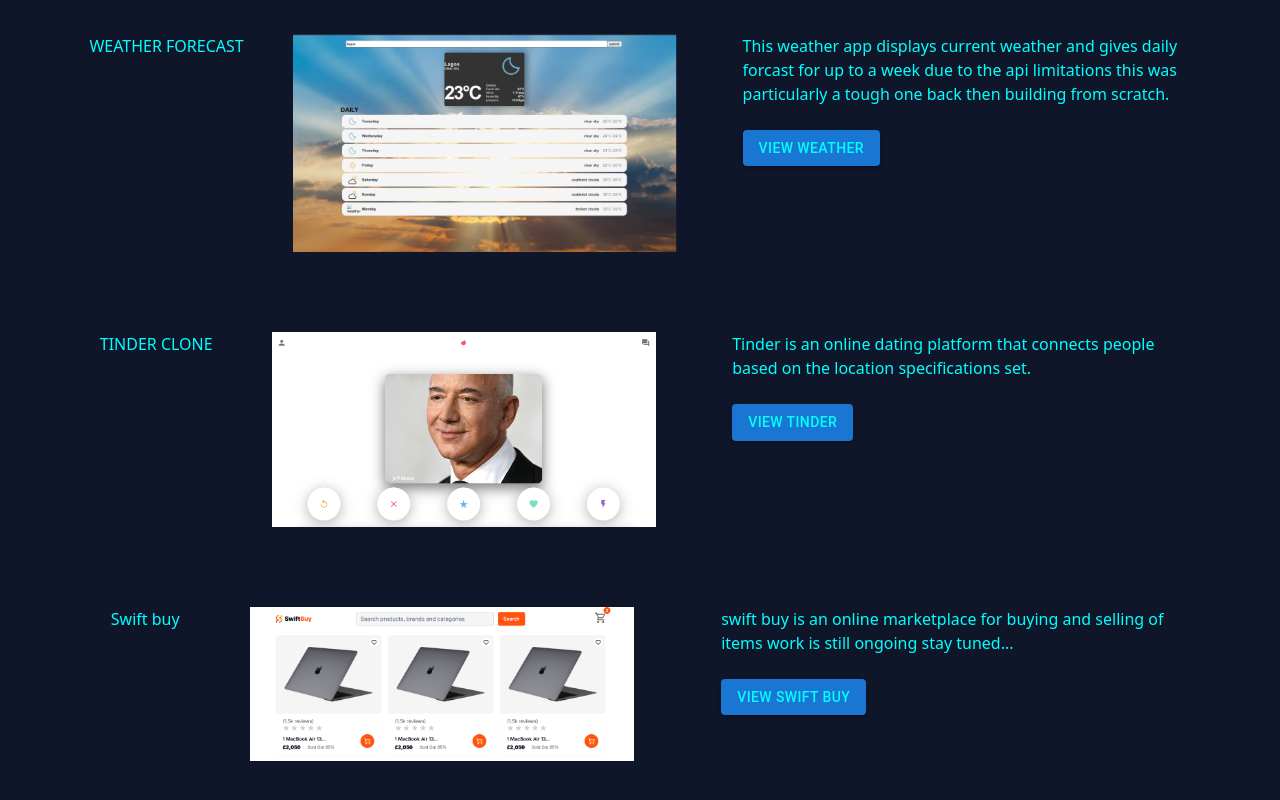
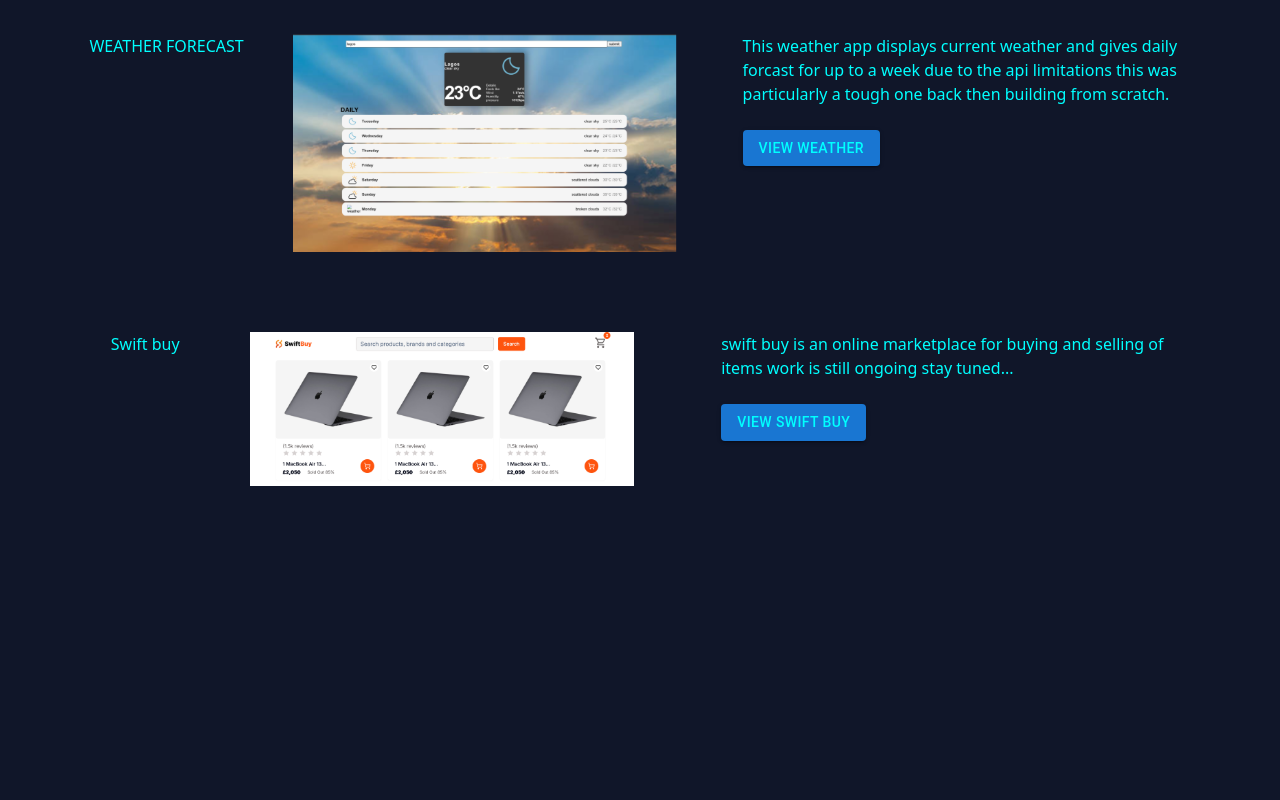
Before and after one commit to Caesarfeuher/Modern-portfolio, a Next.js app: page /projects in a window 1280 px wide. Shown: the part 2094-2894 px from the top of the page. After the commit the page ends 2620 px from the top, so only its background shows below. Built offline with nearby package versions, Linux system fonts and the light colour scheme.

Commit message:
Update projects.js

```diff
--- a/components/projects-components/projects.js
+++ b/components/projects-components/projects.js
@@ -82,6 +82,7 @@
         <div className="w-2/3 max-w-md">
           <p className="text-base leading-6 break-words">
             This a clone of chat gpt but without using the open AI api but rather the google gemini AI
+            NOTE:This should only beviewed on a desktop as its being debugged
           </p>
           <br />
           <Link href="https://chatbot-nine-azure.vercel.app">
@@ -150,25 +151,6 @@
       </div>
 
       <div className="flex justify-evenly p-10">
-      <h2>TINDER CLONE</h2>
-        <div className="w-1/3 pr-4">
-        <Image src={'/tinder.jpg'} width={400} height={250} />
-        </div>
-
-        <div className="w-2/3 max-w-md">
-          <p className="text-base leading-6 break-words">
-            Tinder is an online dating platform that connects people based on the location specifications set.
-          </p>
-          <br />
-          <Link href="https://tinders-clones.vercel.app/">
-            <Button fontSize="large" style={{ color: "aqua" }} variant="contained" color="primary">
-            View Tinder
-            </Button>
-          </Link>
-        </div>
-      </div>
-
-      <div className="flex justify-evenly p-10">
       <h2>Swift buy</h2>
         <div className="w-1/3 pr-4">
         <Image src={'/swiftbuy.jpg'} width={400} height={250} />
@@ -179,7 +161,7 @@
             swift buy is an online marketplace for buying and selling of items work is still ongoing stay tuned...
           </p>
           <br />
-          <Link href="">
+          <Link href="https:swift-buy-o35p.onrender.com">
             <Button fontSize="large" style={{ color: "aqua" }} variant="contained" color="primary">
               View Swift Buy
             </Button>
```
